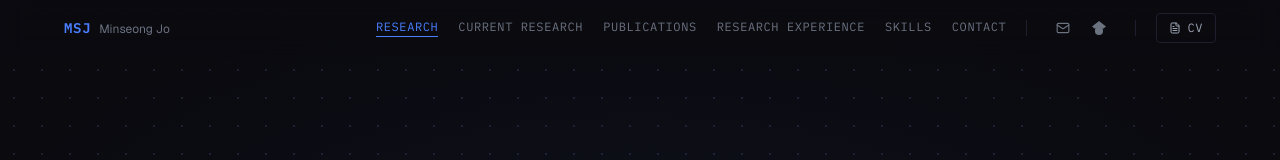
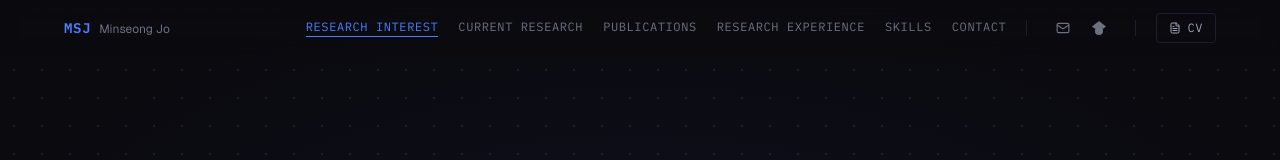
Before and after one commit to dev-tinkerbell/cv-minseong-jo, a Next.js app: page / in a window 1280 px wide. Shown: the top 160 px of the page. Built offline with nearby package versions, Linux system fonts and the light colour scheme.

Commit message:
fix: update nav label Research → Research Interest
Co-Authored-By: Claude Sonnet 4.6 <noreply@anthropic.com>

```diff
--- a/components/layout/Navbar.tsx
+++ b/components/layout/Navbar.tsx
@@ -5,7 +5,7 @@ import { Menu, X, FileText, Mail } from "lucide-react";
 import { personal } from "@/lib/data";
 
 const navLinks = [
-  { label: "Research", href: "#research" },
+  { label: "Research Interest", href: "#research" },
   { label: "Current Research", href: "#pipeline" },
   { label: "Publications", href: "#publications" },
   { label: "Research Experience", href: "#timeline" },
```
